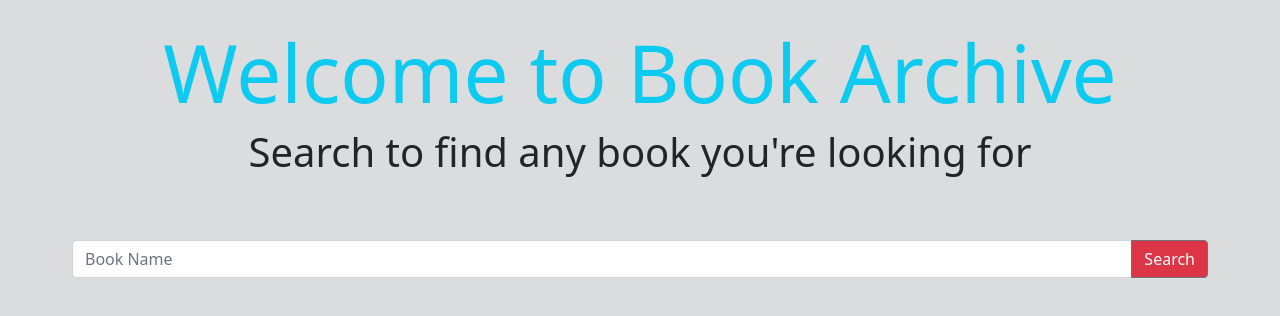
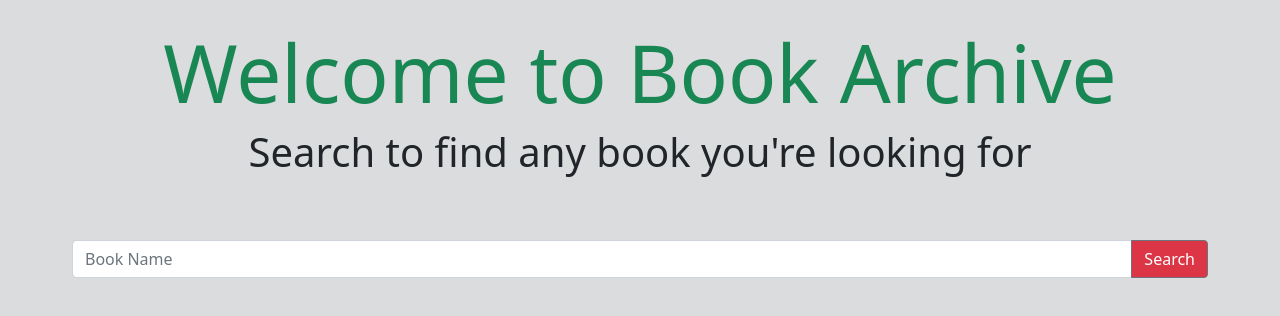
Before and after one commit to IMZihad21/BookArchive, a plain HTML site: page index.html in a window 1280 px wide. Drawn offline with nearby package versions, Linux system fonts and the light colour scheme.

Commit message:
Change header text color
Signed-off-by: ZèD <imzihad@gmail.com>

```diff
--- a/index.html
+++ b/index.html
@@ -13,7 +13,7 @@
 
 <body class="bg-secondary bg-opacity-25">
     <header class="text-center p-2 p-md-4">
-        <h1 class="display-1 text-info">Welcome to Book Archive</h1>
+        <h1 class="display-1 text-success">Welcome to Book Archive</h1>
         <p class="display-6 text-dark">Search to find any book you're looking for</p>
     </header>
     <main>
```
